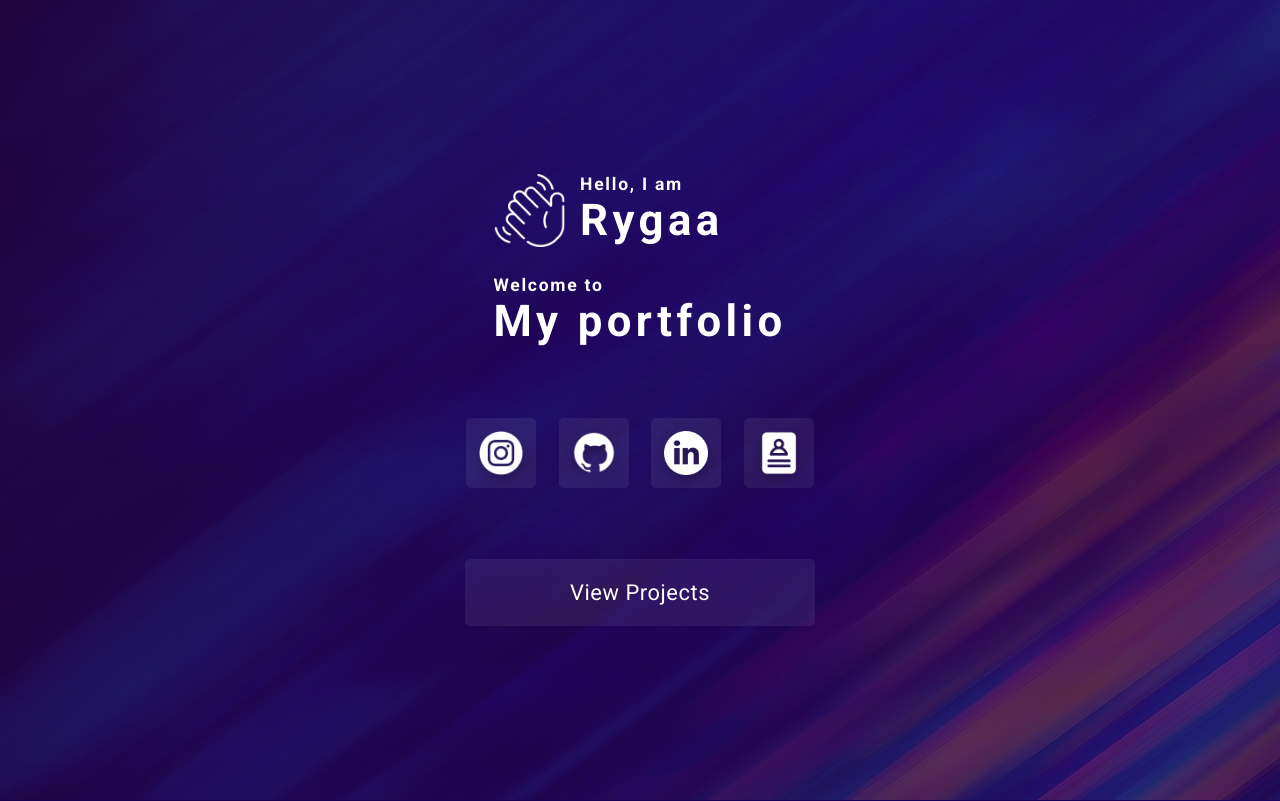
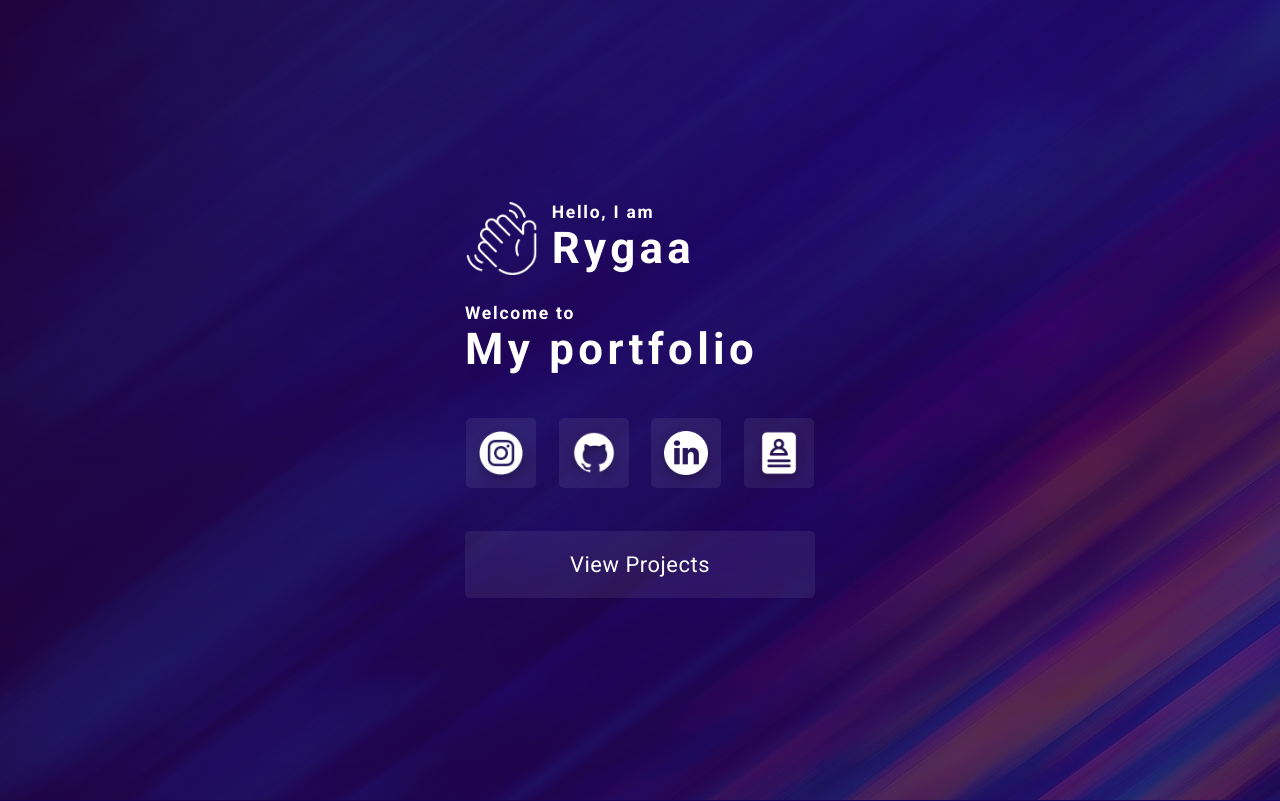
Before and after one commit to Rygaa/portfolioV2, a React (Create React App) app: page / in a window 1280 px wide. Shown: the top 801 px of the page. Built offline with nearby package versions, Linux system fonts and the light colour scheme.

Commit message:
fixing scrollbar

```diff
--- a/public/index.html
+++ b/public/index.html
@@ -2,7 +2,7 @@
 <html lang="en">
   <head>
     <meta charset="utf-8" />
-    <link rel="icon" href="%PUBLIC_URL%/favicon.ico" />
+    <link rel="icon" href="%PUBLIC_URL%/logo.png" />
     <link rel="stylesheet" href="https://cdn.jsdelivr.net/gh/devicons/devicon@v2.14.0/devicon.min.css">
     <style>
       @import url('https://fonts.googleapis.com/css2?family=Roboto:ital,wght@0,100;0,300;0,400;0,500;0,700;0,900;1,100;1,300;1,400;1,500;1,700;1,900&display=swap');
@@ -28,7 +28,7 @@
       work correctly both with client-side routing and a non-root public URL.
       Learn how to configure a non-root public URL by running `npm run build`.
     -->
-    <title>React App</title>
+    <title>Rygaa -- Portfolio</title>
   </head>
   <body>
     <noscript>You need to enable JavaScript to run this app.</noscript>
--- a/src/assets/1-helpers/_fonts.module.scss
+++ b/src/assets/1-helpers/_fonts.module.scss
@@ -14,6 +14,7 @@
     color: #FFFFFF;
     @include reset();
 }
+
 @mixin fontTitle2 {
     font-family: Raleway;
     font-style: normal;
--- a/src/assets/4-layout/Layout.module.scss
+++ b/src/assets/4-layout/Layout.module.scss
@@ -7,6 +7,8 @@ html, body {
     margin: 0;
     background-color: black;
     user-select: none;
+    scrollbar-color: rgba(0, 191, 255, 0.55) rgba(0, 132, 255, 0.52);
+    scrollbar-width: thin;
 }
 
 body::-webkit-scrollbar {
--- a/src/assets/6-pages/AboutMe.module.scss
+++ b/src/assets/6-pages/AboutMe.module.scss
@@ -62,6 +62,9 @@
     margin-right: 1.75rem;
     height: 15rem;
     max-height: 15rem;
+    scrollbar-color: rgba(0, 191, 255, 0.35) rgba(0, 132, 255, 0.35);
+
+    scrollbar-width: thin;
 
     &::-webkit-scrollbar {
         background-color: $color3;
--- a/src/assets/6-pages/Dashboard.module.scss
+++ b/src/assets/6-pages/Dashboard.module.scss
@@ -8,10 +8,12 @@
     display: flex;
     flex-direction: column;
     justify-content: center;
-    align-items: center;
     z-index: 2;
-    width: min(50rem, 90%);
+    // width: min(50rem, 90%);
 
+    > div:nth-child(1) {
+        align-content: flex-start;
+    }
 }
 
 
@@ -54,7 +56,7 @@
     align-items: center;
     width: 5rem;
     height: 5rem;
-    margin-top: 5rem;
+    margin-top: 3rem;
     transition: 0.3s;
     border: 1px solid transparent;
     &:hover {
@@ -110,7 +112,7 @@
 
     border-radius: 5px;
     @include fontSubTitle1();
-    margin-top: 5rem;
+    margin-top: 3rem;
     cursor: pointer;
     transition: 0.3s;
     min-width: 25rem;
--- a/src/assets/6-pages/Projects.module.scss
+++ b/src/assets/6-pages/Projects.module.scss
@@ -69,6 +69,8 @@
     grid-template-rows: min-content auto min-content min-content;
     overflow: hidden;
     height: calc(100% + 5rem);
+
+
     .line {
         background-color: $color2;
         width: 90%;
@@ -88,7 +90,8 @@
     display: flex;
     flex-direction: column;
     gap: 1rem;
-
+    scrollbar-color: rgba(0, 191, 255, 0.35) rgba(0, 132, 255, 0.35);
+    scrollbar-width: thin;
     &::-webkit-scrollbar {
         background-color: $color3;
         width: .5rem;
```
Also changed, not shown: public/logo.png (added).
